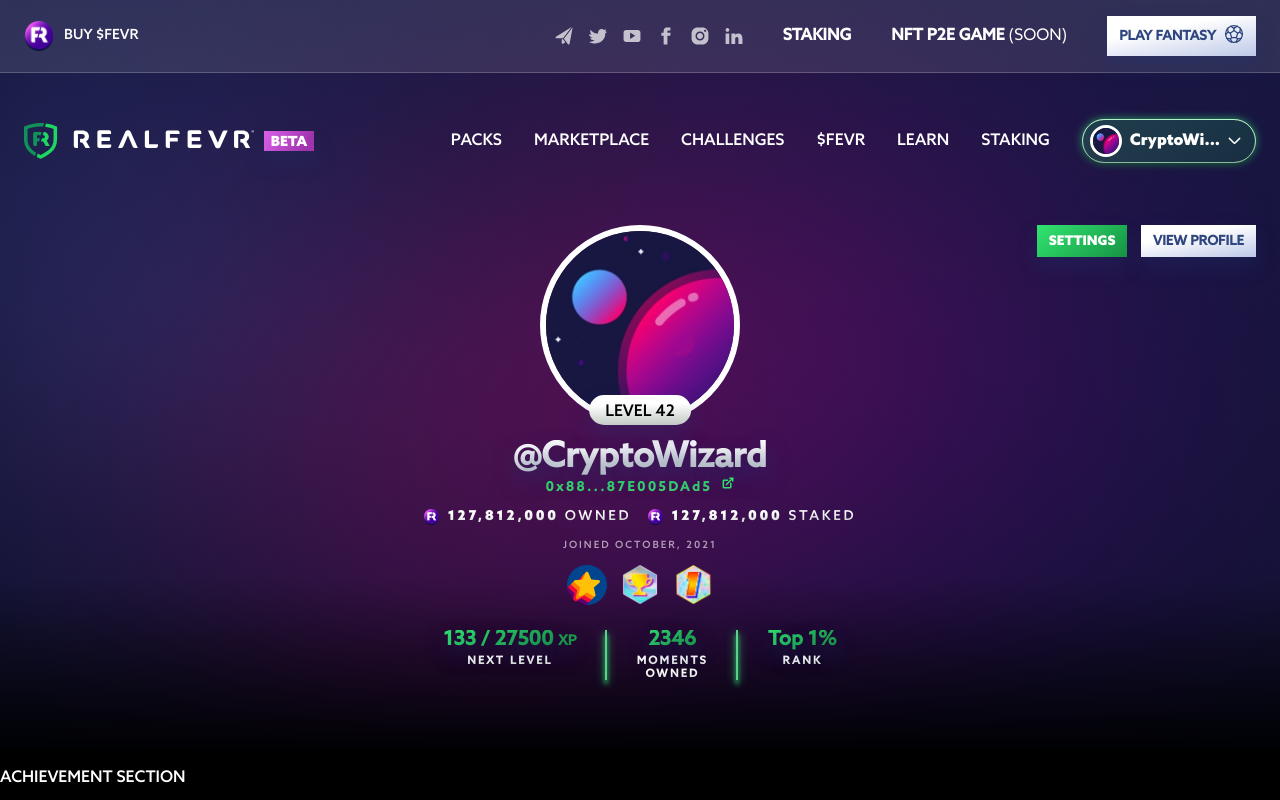
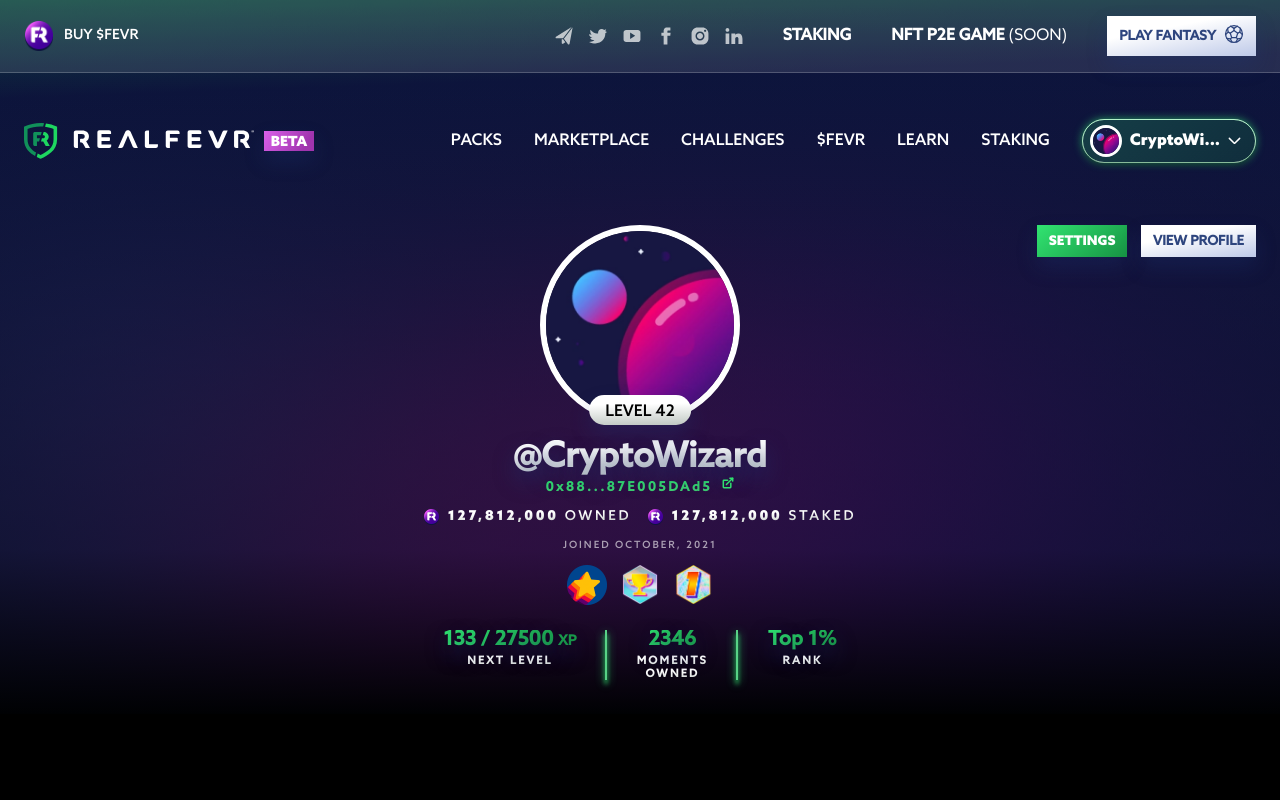
Before and after one commit to otutukingsley/real-fevr-profile, a React (Create React App) app: page / in a window 1280 px wide. Built offline with nearby package versions, Linux system fonts and the light colour scheme.

Commit message:
adjusted showcase gradient

```diff
--- a/src/components/Showcase.js
+++ b/src/components/Showcase.js
@@ -1,5 +1,4 @@
 import React from "react"
-import { Container } from "../styles/globalStyles"
 import { ShowcaseMain } from "../styles/componentStyles/showcase"
 import TopNav from "./TopNav"
 import Navbar from "./Navbar"
@@ -11,7 +10,6 @@
       <TopNav />
       <Navbar />
       <Profile />
-      <Container>ACHIEVEMENT SECTION</Container>
     </ShowcaseMain>
   )
 }
--- a/src/styles/componentStyles/profile.js
+++ b/src/styles/componentStyles/profile.js
@@ -3,8 +3,7 @@
 
 export const ProfileSection = styled.section`
   width: 100%;
-  padding: 1rem 1.5rem;
-  margin-bottom: 2.5rem;
+  padding: 1rem 1.5rem 0rem 1.5rem;
   display: block;
   position: relative;
   z-index: 1000;
--- a/src/styles/componentStyles/showcase.js
+++ b/src/styles/componentStyles/showcase.js
@@ -2,7 +2,7 @@
 import ShowcaseBg from "../../assets/images/extras/bg-showcase.png"
 
 export const ShowcaseMain = styled.div`
-  height: 750px;
+  height: auto;
   background-image: url(${ShowcaseBg});
   color: ${({ theme }) => theme.colors.white};
   background-attachment: scroll;
@@ -18,8 +18,8 @@
     width: 100%;
     height: 100%;
     background: linear-gradient(
-      180deg,
-      ${({ theme }) => theme.colors.DarkGreen} 0%,
+      178deg,
+      ${({ theme }) => theme.colors.darkGreen} 0%,
       ${({ theme }) => theme.colors.lighterPurple} 13%,
       rgba(0, 0, 0, 0) 100%
     );
```
